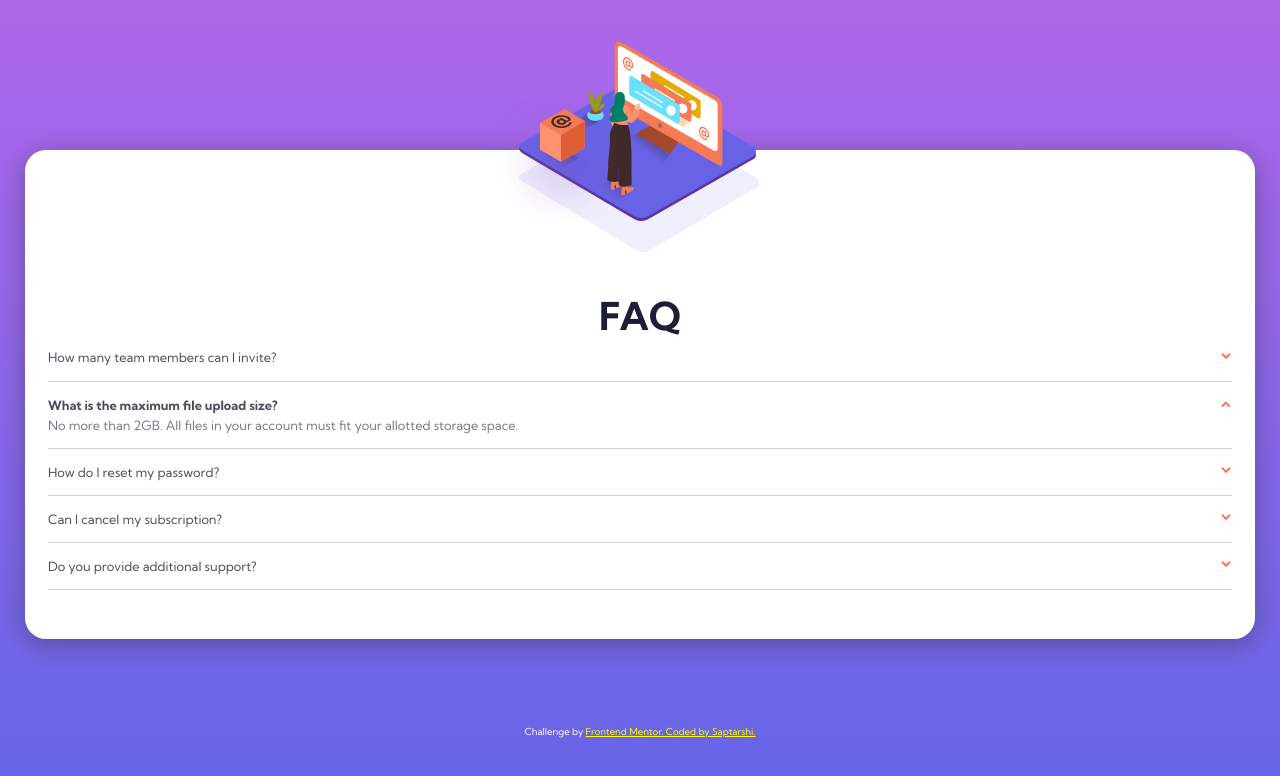
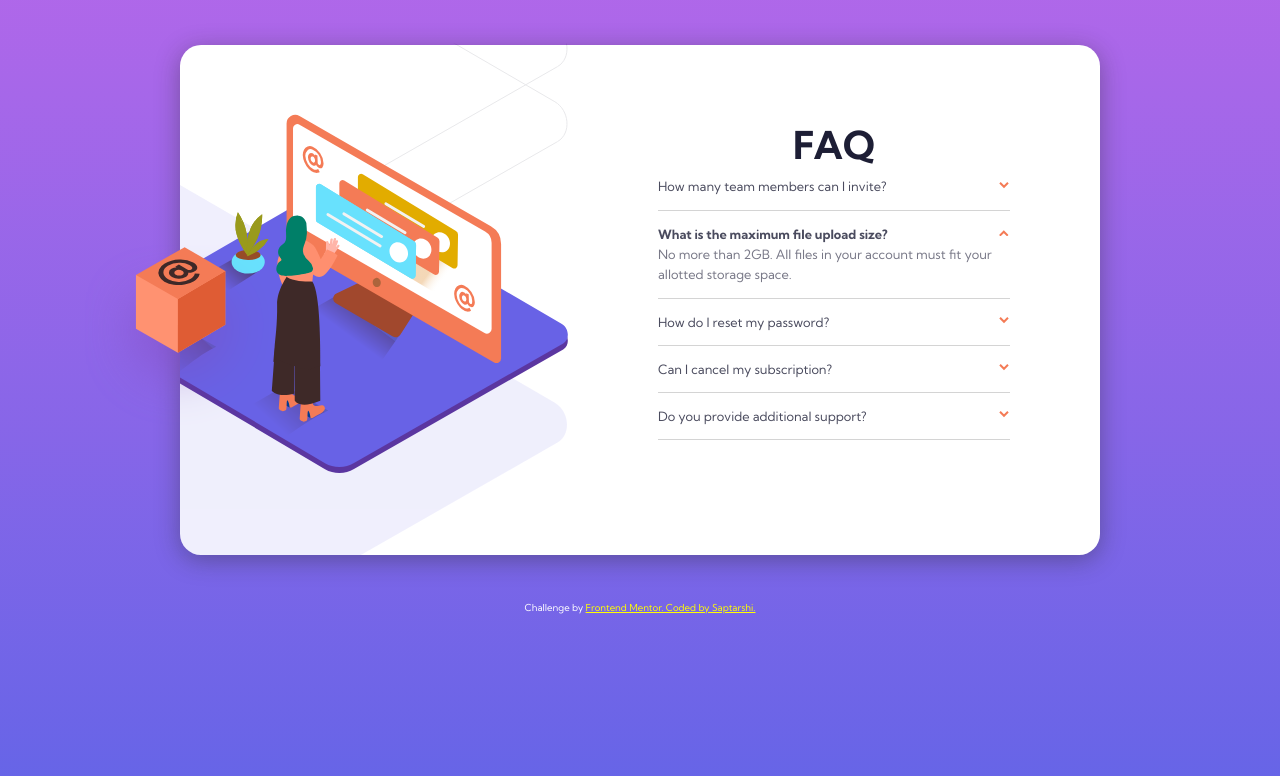
Before and after one commit to sapatgit/fm-faq-accordion-card, a plain HTML site: page index.html in a window 1280 px wide. Drawn offline with Linux system fonts and the light colour scheme.

Commit message:
added desktop view css

```diff
--- a/index.html
+++ b/index.html
@@ -15,13 +15,13 @@
 </head>
 <body>
   <section class="card">
-    <div class="image-row">
+    <!-- <div class="image-container"> -->
       <div class="card-image">
         <div class="img-box"></div>
         <div class="img-woman"></div>
         <div class="img-pattern"></div>
       </div>
-    </div>
+    <!-- </div> -->
     <div class="card-body">
       <h1>FAQ</h1>
       <div>
--- a/style.css
+++ b/style.css
@@ -10,6 +10,8 @@ body {
   background: linear-gradient(to bottom, hsl(273, 75%, 66%), hsl(240, 73%, 65%))
     no-repeat center center fixed;
   background-size: cover;
+  display: grid;
+  place-items: center;
 }
 .attribution {
   font-size: 0.75em;
@@ -25,41 +27,45 @@ body {
 .card {
   display: flex;
   margin: 150px 25px 85px 25px;
-  flex-flow: column wrap;
-  flex-basis: 327px;
-  flex-grow: 0;
+  flex-direction: column;
+  min-width: 327px;
   min-height: 118px;
   background-color: white;
   border-radius: 21px;
   box-shadow: 0 5px 25px 0 hsla(0, 0%, 17%, 0.4);
 }
 .card-image {
+  position: relative;
   height: 100px;
-  flex-basis: 300px;
-  flex-grow: 0;
 }
-.image-row {
+.image-container {
   display: flex;
   justify-content: center;
   align-items: center;
 }
 .img-woman {
   background: url("./images/illustration-woman-online-mobile.svg") no-repeat;
-  min-height: 180px;
+  width: 266px;
+  height: 196px;
   z-index: 2;
-  position: relative;
+  margin: auto;
+  position: absolute;
+  top: -120px;
   left: 0;
-  right: 0;
-  bottom: 109px;
+  right: 13px;
+  bottom: 0;
 }
 .img-pattern {
   background: url("./images/bg-pattern-mobile.svg") no-repeat;
-  min-height: 106px;
+  width: 240px;
+  height: 104px;
+  margin: auto;
   z-index: 1;
-  position: relative;
-  left: 29px;
+  position: absolute;
+  top: 0;
+  left: 13px;
   right: 0;
-  bottom: 182px;
+  bottom: 0;
 }
 .card-body {
   padding: 36px 23px;
@@ -110,9 +116,57 @@ body {
 .faq-input:checked ~ .faq-answer {
   display: block;
   max-height: 100vh;
-  transition: ease-in-out 1s;
+  transition: ease-in-out 0.8s;
 }
 .faq-input:checked ~ .faq-question {
   font-weight: bold;
   transition: ease-in-out 0.3s;
 }
+
+@media screen and (min-width: 1030px) {
+  .card {
+    max-width: 920px;
+    flex-direction: row;
+    justify-content: space-between;
+    margin: 45px;
+  }
+  .card-image {
+    min-height: 510px;
+  }
+  .card-body {
+    padding: 70px 90px;
+    flex-basis: 532px;
+    flex-shrink: 0;
+  }
+  .img-woman {
+    background: url("./images/illustration-woman-online-desktop.svg") no-repeat;
+    height: 472px;
+    width: 472px;
+    top: 100px;
+    left: -84px;
+    right: 0;
+    bottom: 0;
+    clip-path: inset(0 0 0 84px);
+  }
+  .img-pattern {
+    background: url("./images/bg-pattern-desktop.svg") no-repeat;
+    height: 966px;
+    width: 970px;
+    top: -135px;
+    left: -578px;
+    right: 0;
+    bottom: 0;
+    clip-path: inset(294px 0 160px 578px);
+  }
+  .img-box {
+    background: url("./images/illustration-box-desktop.svg") no-repeat;
+    height: 191px;
+    width: 184px;
+    position: relative;
+    z-index: 3;
+    top: 200px;
+    left: -95px;
+    right: 0;
+    bottom: 0;
+  }
+}
```
